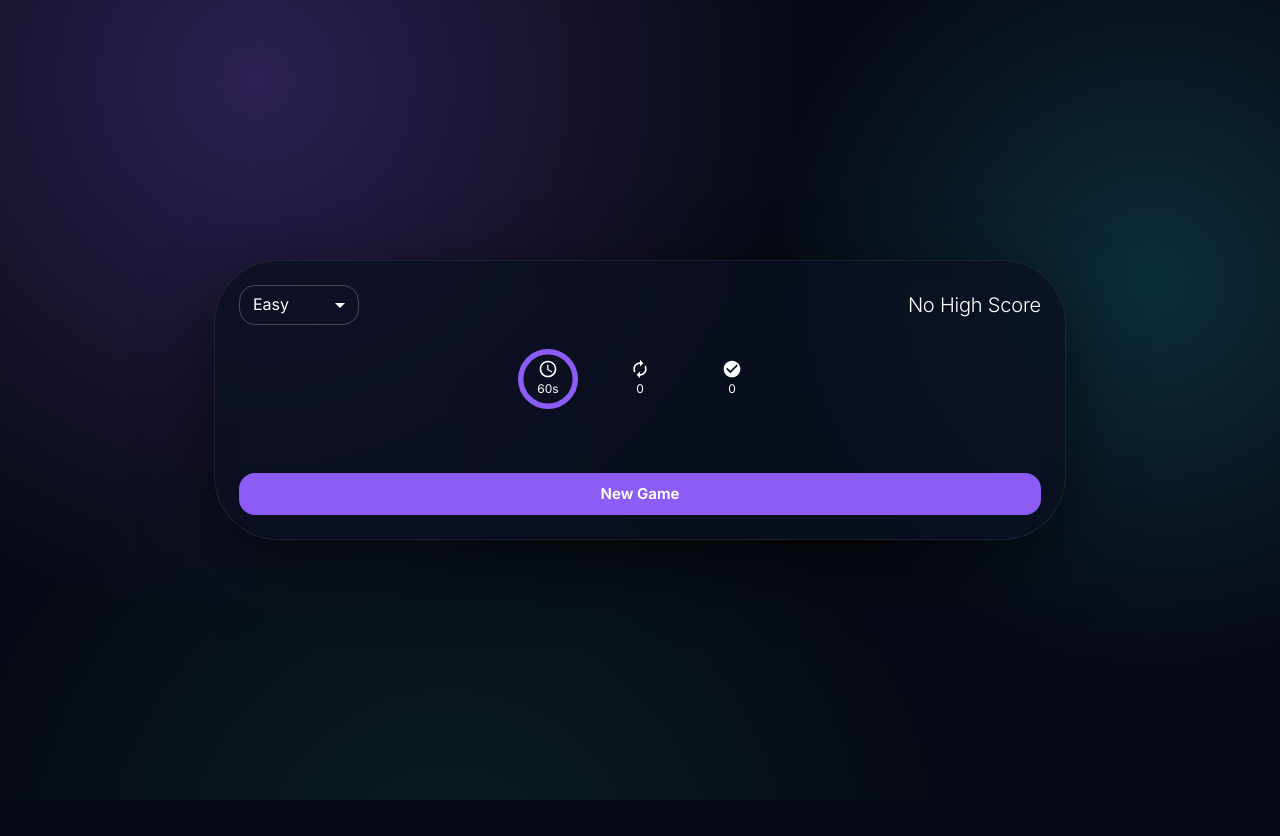
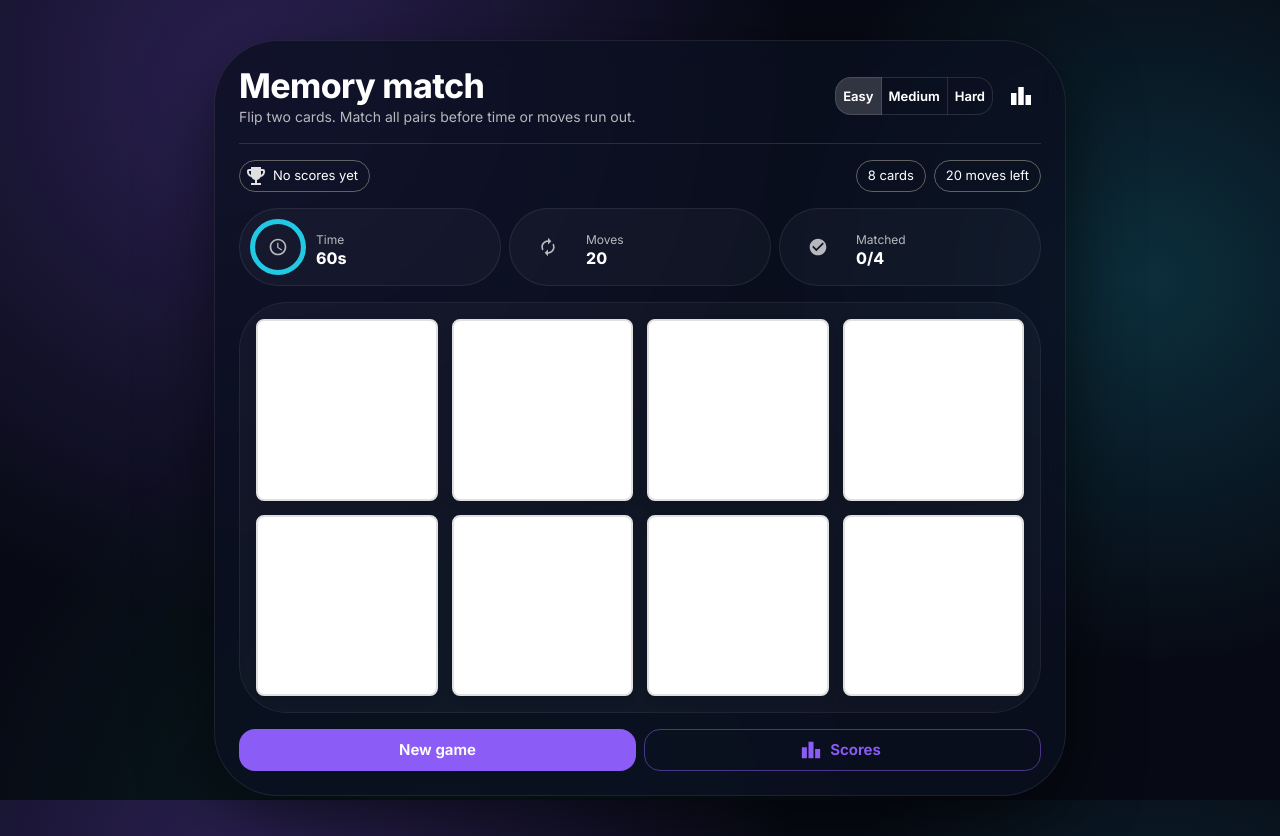
Before and after one commit to binesh-b0/memory-game, a React (Vite) app: page / in a window 1280 px wide. Before the commit the page ends 800 px from the top, so only its background shows below. Built offline with nearby package versions, Linux system fonts and the light colour scheme.

Commit message:
ui improvements

```diff
--- a/src/App.tsx
+++ b/src/App.tsx
@@ -1,16 +1,14 @@
-import { useEffect, useState } from 'react';
+import { useEffect, useMemo, useRef, useState } from 'react';
 import useGameLogic from './hooks/useGameLogic';
 import { useHighScores } from './hooks/useHighScores';
 import Card from './components/Card';
 import {
-  CircularProgress,
   Button,
   Container,
   Typography,
   Box,
   Paper,
-  Select,
-  MenuItem,
+  CircularProgress,
   Dialog,
   DialogTitle,
   DialogContent,
@@ -18,36 +16,43 @@ import {
   Tooltip,
   List,
   ListItem,
-  ListItemButton
+  ListItemText,
+  Stack,
+  ToggleButton,
+  ToggleButtonGroup,
+  IconButton,
+  Chip,
+  Divider,
 } from '@mui/material';
-import type { SelectChangeEvent } from '@mui/material';
 import AccessTimeIcon from '@mui/icons-material/AccessTime';
 import AutorenewIcon from '@mui/icons-material/Autorenew';
 import CheckCircleIcon from '@mui/icons-material/CheckCircle';
+import LeaderboardIcon from '@mui/icons-material/Leaderboard';
+import EmojiEventsIcon from '@mui/icons-material/EmojiEvents';
 
 const DIFFICULTY_SETTINGS = {
   easy: { pairs: 4, moveLimit: 20, timeLimit: 60 },
   medium: { pairs: 6, moveLimit: 30, timeLimit: 90 },
   hard: { pairs: 8, moveLimit: 40, timeLimit: 120 }
-};
+} as const;
+
+type Difficulty = keyof typeof DIFFICULTY_SETTINGS;
 
 export default function App() {
-  // Game states
-  const [difficulty, setDifficulty] = useState<keyof typeof DIFFICULTY_SETTINGS>('easy');
+  const [difficulty, setDifficulty] = useState<Difficulty>('easy');
   const { pairs, moveLimit, timeLimit } = DIFFICULTY_SETTINGS[difficulty];
   const { cards, matches, moves, gameOver, initializeGame, handleCardClick, resetTrigger } = useGameLogic(pairs);
-  const [timeLeft, setTimeLeft] = useState(timeLimit);
+  const [timeLeft, setTimeLeft] = useState<number>(timeLimit);
   const [gameStarted, setGameStarted] = useState(false);
   const [showGameOver, setShowGameOver] = useState(false);
   const { highScores, addHighScore } = useHighScores();
   const [modalOpen, setModalOpen] = useState(false);
+  const savedScoreRef = useRef(false);
 
+  useEffect(() => {
+    initializeGame();
+  }, [initializeGame]);
 
-  const handleDifficultyChange = (event: SelectChangeEvent<keyof typeof DIFFICULTY_SETTINGS>) => {
-    setDifficulty(event.target.value as keyof typeof DIFFICULTY_SETTINGS);
-  };
-
-  // Timer management
   useEffect(() => {
     if (!gameStarted || gameOver) return;
 
@@ -64,35 +69,48 @@ export default function App() {
     return () => clearInterval(timer);
   }, [gameStarted, gameOver]);
 
-  // Game over conditions
   useEffect(() => {
-    if (gameOver || timeLeft === 0 || moves >= moveLimit) {
+    if (!gameStarted && moves === 0) return;
+
+    const hasWon = matches.length === pairs;
+    const outOfTime = timeLeft === 0;
+    const outOfMoves = moves >= moveLimit;
+
+    if (hasWon && !savedScoreRef.current) {
+      savedScoreRef.current = true;
+      addHighScore('Player', moves, timeLeft);
+    }
+
+    if (hasWon || gameOver || outOfTime || outOfMoves) {
       setShowGameOver(true);
       setGameStarted(false);
     }
-    if (matches.length === pairs) {
-      addHighScore('Player', moves, timeLeft);
-    }
-  }, [gameOver, timeLeft, moves, moveLimit]);
+  }, [addHighScore, gameOver, gameStarted, matches.length, moveLimit, moves, pairs, timeLeft]);
 
-  // Reset game state
   useEffect(() => {
     setTimeLeft(timeLimit);
     setGameStarted(false);
     setShowGameOver(false);
+    savedScoreRef.current = false;
   }, [resetTrigger, timeLimit]);
 
-  // Start game when first move is made
   useEffect(() => {
     if (moves > 0 && !gameStarted) {
       setGameStarted(true);
     }
   }, [moves, gameStarted]);
 
-  const latestHighScore = highScores.reduce((latest, score) => {
-    return score.moves < latest.moves ? score : latest;
-  }, highScores[0]);
+  const bestScore = useMemo(() => {
+    if (highScores.length === 0) return null;
+    return [...highScores].sort((a, b) => a.moves - b.moves)[0];
+  }, [highScores]);
 
+  const movesLeft = Math.max(moveLimit - moves, 0);
+  const boardColumns = difficulty === 'medium' ? { xs: 'repeat(4, 1fr)', sm: 'repeat(6, 1fr)' } : { xs: 'repeat(4, 1fr)', sm: 'repeat(4, 1fr)' };
+  const hasWon = matches.length === pairs;
+  const outOfTime = timeLeft === 0;
+  const outOfMoves = moves >= moveLimit;
+  const showBestLabel = bestScore ? `Best: ${bestScore.moves} moves` : 'No scores yet';
 
   return (
     <Container
@@ -115,167 +133,179 @@ export default function App() {
           backdropFilter: 'blur(14px)',
         }}
       >
-        {/* Game Over Overlay */}
         <Dialog open={showGameOver} onClose={() => setShowGameOver(false)}>
-          <DialogTitle>
-            {matches.length === pairs ? '🎉 Congratulations!' : 'Game Over'}
-          </DialogTitle>
+          <DialogTitle>{hasWon ? 'You win' : 'Game over'}</DialogTitle>
           <DialogContent>
-            {matches.length === pairs ? (
-              <Typography>You won in {moves} moves!</Typography>
-            ) : (
-              <Typography>Better luck next time!</Typography>
-            )}
+            <Stack spacing={1}>
+              <Typography color="text.secondary">
+                {hasWon ? 'Clean match.' : outOfTime ? 'Out of time.' : outOfMoves ? 'Out of moves.' : 'Try again.'}
+              </Typography>
+              <Stack direction="row" spacing={1} useFlexGap flexWrap="wrap">
+                <Chip icon={<AutorenewIcon />} label={`${moves} moves`} variant="outlined" />
+                <Chip icon={<AccessTimeIcon />} label={`${timeLeft}s left`} variant="outlined" />
+                <Chip icon={<CheckCircleIcon />} label={`${matches.length}/${pairs} matched`} variant="outlined" />
+              </Stack>
+            </Stack>
           </DialogContent>
           <DialogActions>
+            <Button onClick={() => setShowGameOver(false)} variant="outlined">
+              Close
+            </Button>
             <Button
               onClick={() => {
                 initializeGame();
                 setShowGameOver(false);
               }}
+              variant="contained"
             >
-              Play Again
+              Play again
             </Button>
           </DialogActions>
         </Dialog>
 
-        {/* Header Section */}
-        <Box sx={{ display: 'flex', justifyContent: 'space-between', alignItems: 'center', mb: 3 }}>
-          <Select
-            value={difficulty}
-            onChange={handleDifficultyChange}
-            size="small"
-            sx={{ minWidth: 120 }}
-          >
-            <MenuItem value="easy">Easy</MenuItem>
-            <MenuItem value="medium">Medium</MenuItem>
-            <MenuItem value="hard">Hard</MenuItem>
-          </Select>
-          {/* High Score */}
-          <Typography
-          variant="h6"
-           sx={{ fontWeight: 'light', cursor: 'pointer' }}
-           onClick={() => setModalOpen(true)}
-           >
-            {latestHighScore ? `Top: ${latestHighScore.moves} moves` : 'No High Score'}
-          </Typography>
-          <Dialog open={modalOpen} onClose={() => setModalOpen(false)}>
-        <DialogTitle>High Scores</DialogTitle>
+        <Dialog open={modalOpen} onClose={() => setModalOpen(false)} fullWidth maxWidth="xs">
+          <DialogTitle>High scores</DialogTitle>
           <DialogContent>
             <List sx={{ p: 0 }} disablePadding>
-          {highScores.map((score, index) => (
-            <ListItem key={score.timestamp}>
-              <ListItemButton>
-              {index + 1}. {score.name} - {score.moves} moves
-              </ListItemButton>
+              {highScores.length === 0 ? (
+                <ListItem disablePadding>
+                  <ListItemText primary="No scores yet." secondary="Win a game to save your best run." />
                 </ListItem>
-          ))}
+              ) : (
+                highScores.map((score, index) => (
+                  <ListItem key={score.timestamp} disablePadding sx={{ py: 0.75 }}>
+                    <ListItemText
+                      primary={`${index + 1}. ${score.name}`}
+                      secondary={`${score.moves} moves • ${score.timeLeft}s left`}
+                    />
+                  </ListItem>
+                ))
+              )}
             </List>
           </DialogContent>
           <DialogActions>
-          <Button onClick={() => setModalOpen(false)}>Close</Button>
+            <Button onClick={() => setModalOpen(false)} variant="outlined">
+              Close
+            </Button>
           </DialogActions>
         </Dialog>
+
+        <Stack direction={{ xs: 'column', sm: 'row' }} spacing={2} alignItems={{ xs: 'stretch', sm: 'center' }} justifyContent="space-between">
+          <Box>
+            <Typography variant="h4">Memory match</Typography>
+            <Typography variant="body2" color="text.secondary">
+              Flip two cards. Match all pairs before time or moves run out.
+            </Typography>
           </Box>
+          <Stack direction="row" spacing={1} alignItems="center" justifyContent="space-between">
+            <ToggleButtonGroup
+              value={difficulty}
+              exclusive
+              onChange={(_, value: Difficulty | null) => value && setDifficulty(value)}
+              size="small"
+            >
+              <ToggleButton value="easy">Easy</ToggleButton>
+              <ToggleButton value="medium">Medium</ToggleButton>
+              <ToggleButton value="hard">Hard</ToggleButton>
+            </ToggleButtonGroup>
+            <Tooltip title="High scores">
+              <IconButton onClick={() => setModalOpen(true)} aria-label="High scores">
+                <LeaderboardIcon />
+              </IconButton>
+            </Tooltip>
+          </Stack>
+        </Stack>
 
-        {/* Game Stats (Graphical Metrics) */}
-        <Box sx={{ display: 'flex', justifyContent: 'center', alignItems: 'center', gap: 4, mb: 3 }}>
-          {/* Time Left */}
-          <Tooltip title="Time Left" placement="top">
+        <Divider sx={{ my: 2 }} />
+
+        <Stack direction={{ xs: 'column', sm: 'row' }} spacing={1} alignItems={{ xs: 'stretch', sm: 'center' }} justifyContent="space-between" sx={{ mb: 2 }}>
+          <Chip icon={<EmojiEventsIcon />} label={showBestLabel} variant="outlined" />
+          <Stack direction="row" spacing={1} useFlexGap flexWrap="wrap" justifyContent={{ xs: 'flex-start', sm: 'flex-end' }}>
+            <Chip label={`${pairs * 2} cards`} variant="outlined" />
+            <Chip label={`${movesLeft} moves left`} variant="outlined" />
+          </Stack>
+        </Stack>
+
+        <Stack direction={{ xs: 'column', sm: 'row' }} spacing={1} sx={{ mb: 2 }}>
+          {[
+            {
+              key: 'time',
+              label: 'Time',
+              value: `${timeLeft}s`,
+              progress: (timeLeft / timeLimit) * 100,
+              icon: <AccessTimeIcon fontSize="small" />,
+              color: 'secondary.main',
+            },
+            {
+              key: 'moves',
+              label: 'Moves',
+              value: `${movesLeft}`,
+              progress: (moves / moveLimit) * 100,
+              icon: <AutorenewIcon fontSize="small" />,
+              color: 'primary.main',
+            },
+            {
+              key: 'matches',
+              label: 'Matched',
+              value: `${matches.length}/${pairs}`,
+              progress: (matches.length / pairs) * 100,
+              icon: <CheckCircleIcon fontSize="small" />,
+              color: 'success.main',
+            },
+          ].map(stat => (
+            <Paper
+              key={stat.key}
+              variant="outlined"
+              sx={{
+                flex: 1,
+                p: 1.25,
+                borderRadius: 3,
+                backgroundColor: 'rgba(255,255,255,0.03)',
+              }}
+            >
+              <Stack direction="row" spacing={1.25} alignItems="center">
                 <Box sx={{ position: 'relative', display: 'inline-flex' }}>
                   <CircularProgress
                     variant="determinate"
-              value={(timeLeft / timeLimit) * 100}
-              size={60}
+                    value={Math.min(100, Math.max(0, stat.progress))}
+                    size={56}
                     thickness={4}
-              color="primary"
+                    sx={{ color: stat.color, opacity: 0.95 }}
                   />
                   <Box
                     sx={{
-                top: 0,
-                left: 0,
-                bottom: 0,
-                right: 0,
+                      inset: 0,
                       position: 'absolute',
-                display: 'flex',
-                flexDirection: 'column',
-                alignItems: 'center',
-                justifyContent: 'center'
+                      display: 'grid',
+                      placeItems: 'center',
+                      color: 'text.secondary',
                     }}
                   >
-              <AccessTimeIcon fontSize="small" />
-              <Typography variant="caption">{timeLeft}s</Typography>
+                    {stat.icon}
                   </Box>
                 </Box>
-          </Tooltip>
+                <Box sx={{ minWidth: 0 }}>
+                  <Typography variant="caption" color="text.secondary">
+                    {stat.label}
+                  </Typography>
+                  <Typography variant="subtitle1" sx={{ fontWeight: 750, lineHeight: 1.1 }}>
+                    {stat.value}
+                  </Typography>
+                </Box>
+              </Stack>
+            </Paper>
+          ))}
+        </Stack>
 
-          {/* Moves */}
-          <Tooltip title="Moves left" placement="top">
-          <Box sx={{ position: 'relative', display: 'inline-flex' }}>
-            <CircularProgress
-              variant="determinate"
-              value={(moves / moveLimit) * 100}
-              size={60}
-              thickness={4}
-              color="secondary"
-            />
-            <Box
-              sx={{
-                top: 0,
-                left: 0,
-                bottom: 0,
-                right: 0,
-                position: 'absolute',
-                display: 'flex',
-                flexDirection: 'column',
-                alignItems: 'center',
-                justifyContent: 'center'
-              }}
-            >
-              <AutorenewIcon fontSize="small" />
-              <Typography variant="caption">{moves}</Typography>
-            </Box>
-          </Box>
-          </Tooltip>
-
-          {/* Matched */}
-          <Tooltip title="Matches" placement="top">
-
-          <Box sx={{ position: 'relative', display: 'inline-flex' }}>
-            <CircularProgress
-              variant="determinate"
-              value={(matches.length / pairs) * 100}
-              size={60}
-              thickness={4}
-              sx={{ color: '#4caf50' }}
-              />
-            <Box
-              sx={{
-                top: 0,
-                left: 0,
-                bottom: 0,
-                right: 0,
-                position: 'absolute',
-                display: 'flex',
-                flexDirection: 'column',
-                alignItems: 'center',
-                justifyContent: 'center'
-              }}
-              >
-              <CheckCircleIcon fontSize="small" />
-              <Typography variant="caption">{matches.length}</Typography>
-            </Box>
-          </Box>
-              </Tooltip>
-        </Box>
-
-        {/* Game Board */}
         <Box
           sx={{
             display: 'grid',
-            gridTemplateColumns: { xs: 'repeat(4, 1fr)', sm: 'repeat(6, 1fr)' },
-            gap: 2,
-            mb: 3
+            gridTemplateColumns: boardColumns,
+            gap: { xs: 1.25, sm: 1.75 },
+            p: { xs: 1.25, sm: 2 },
+            borderRadius: 3,
+            backgroundColor: 'rgba(255,255,255,0.03)',
+            border: '1px solid rgba(255,255,255,0.06)',
           }}
         >
           {cards.map(card => (
@@ -290,17 +320,14 @@ export default function App() {
           ))}
         </Box>
 
-        {/* Controls */}
-        <Button
-          variant="contained"
-          color="primary"
-          onClick={initializeGame}
-          fullWidth
-          size="large"
-          sx={{ mt: 2 }}
-        >
-          New Game
+        <Stack direction={{ xs: 'column', sm: 'row' }} spacing={1} sx={{ mt: 2 }}>
+          <Button variant="contained" onClick={initializeGame} fullWidth size="large">
+            New game
           </Button>
+          <Button variant="outlined" onClick={() => setModalOpen(true)} fullWidth size="large" startIcon={<LeaderboardIcon />}>
+            Scores
+          </Button>
+        </Stack>
       </Paper>
     </Container>
   );
--- a/src/hooks/useHighScores.ts
+++ b/src/hooks/useHighScores.ts
@@ -1,4 +1,4 @@
-import { useState, useEffect } from 'react';
+import { useCallback, useEffect, useState } from 'react';
 import { loadHighScores, saveHighScores } from '../utils/storage';
 
 type HighScore = {
@@ -12,17 +12,22 @@ export const useHighScores = () => {
   const [highScores, setHighScores] = useState<HighScore[]>([]);
 
   useEffect(() => {
-    setHighScores(loadHighScores());
+    const scores = loadHighScores()
+      .sort((a, b) => a.moves - b.moves)
+      .slice(0, 10);
+    setHighScores(scores);
   }, []);
 
-  const addHighScore = (name: string, moves: number, timeLeft: number) => {
-    const newScore = { name, moves, timeLeft, timestamp: Date.now() };
-    const updatedScores = [...highScores, newScore]
-      .sort((a, b) => a.moves - b.moves)
-      .slice(0, 10);
-    setHighScores(updatedScores);
-    saveHighScores(updatedScores);
-  };
+  const addHighScore = useCallback((name: string, moves: number, timeLeft: number) => {
+    setHighScores(prev => {
+      const newScore = { name, moves, timeLeft, timestamp: Date.now() };
+      const updatedScores = [...prev, newScore]
+        .sort((a, b) => a.moves - b.moves)
+        .slice(0, 10);
+      saveHighScores(updatedScores);
+      return updatedScores;
+    });
+  }, []);
 
   return { highScores, addHighScore };
 };
```
Lines whose indentation alone changed are shown as unchanged.
